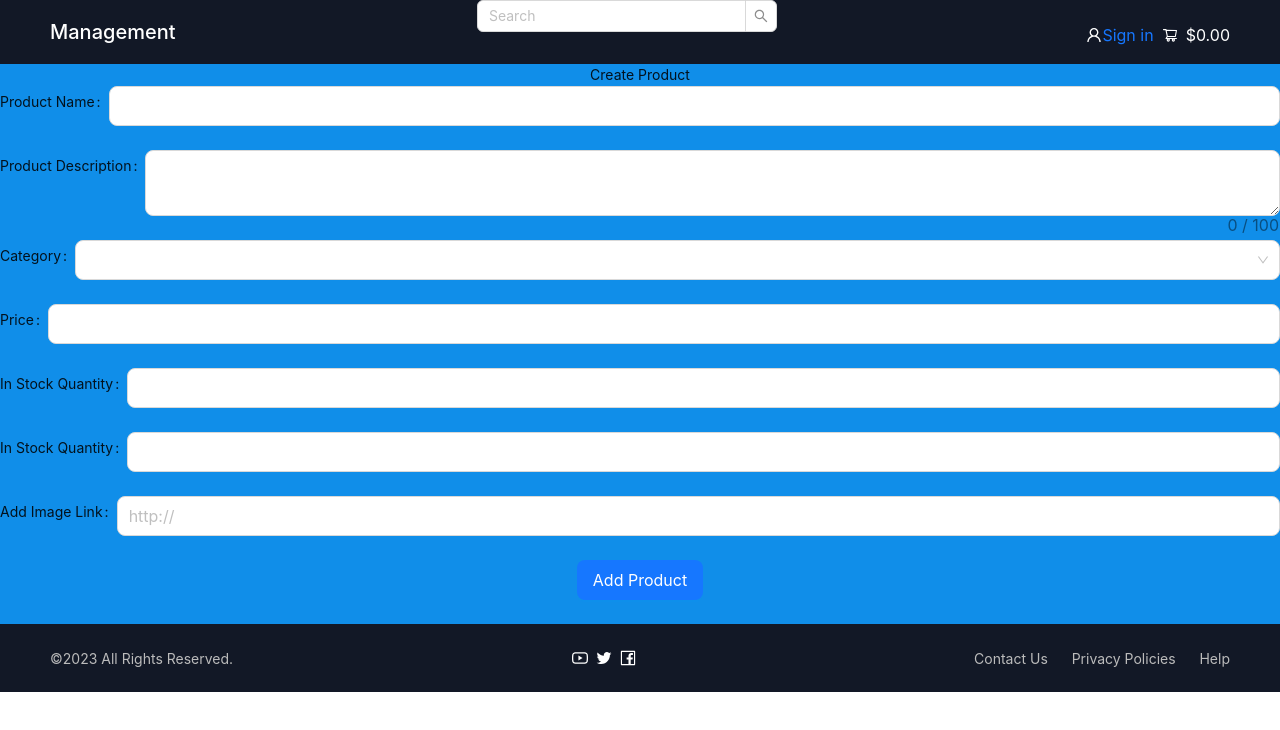
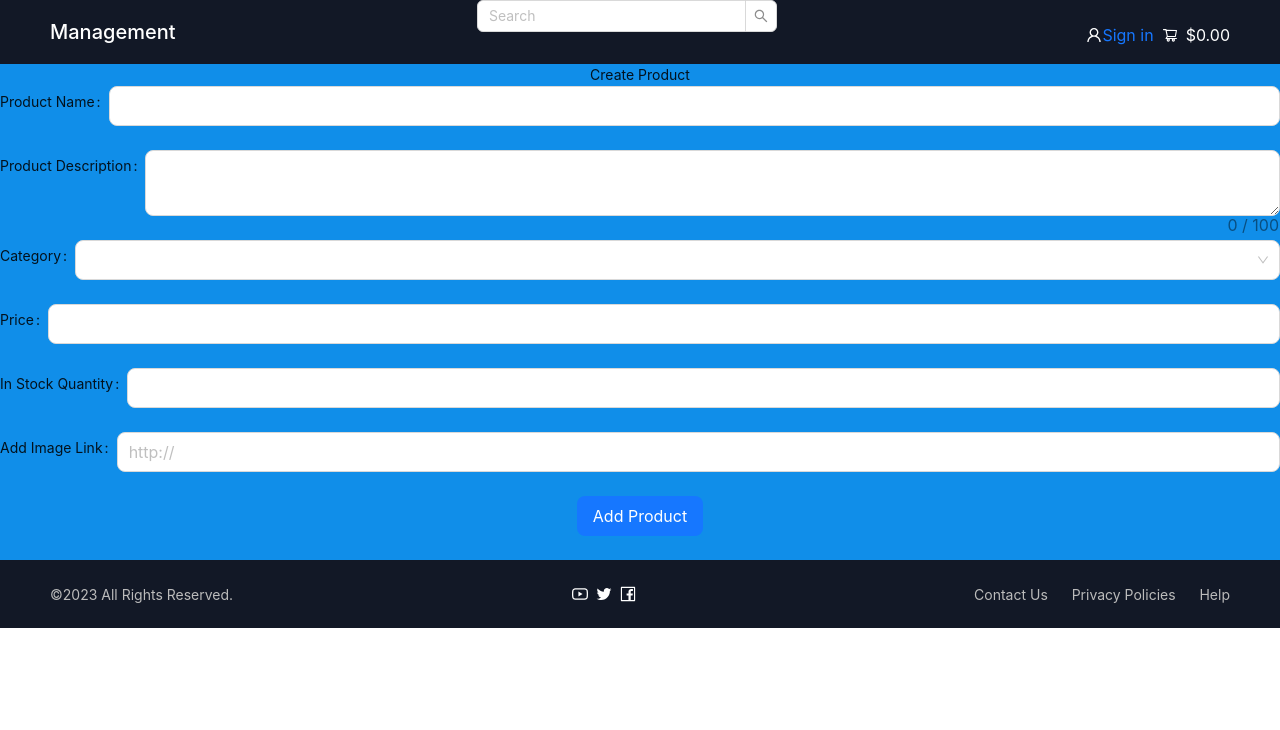
Before and after one commit to Chuwa-project-team/Project1-frontend, a React (Vite) app: page /createProduct in a window 1280 px wide. Shown: the top 730 px of the page. Built offline with nearby package versions, Linux system fonts and the light colour scheme.

Commit message:
fix: repeated field

```diff
--- a/src/pages/CreateProduct/index.jsx
+++ b/src/pages/CreateProduct/index.jsx
@@ -35,11 +35,6 @@ export default function CreateProduct() {
         type: 'text'
     },
     {
-        label: 'In Stock Quantity',
-        name: 'productQuantity',
-        type: 'text'
-    },
-    {
         label: 'Add Image Link',
         placeholder: 'http://',
         name: 'productImage',
```
